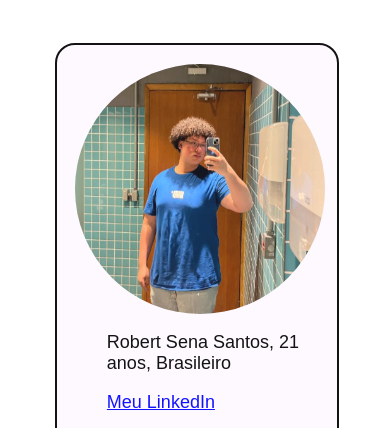
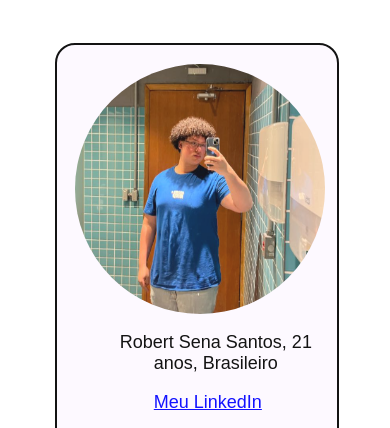
Before and after one commit to Robert-025/Pex-UniDrummond-5, a React app: page /About in a window 390 px wide. Shown: the part 352-780 px from the top of the page. Built offline with nearby package versions, Linux system fonts and the light colour scheme.

Commit message:
background da page sobre alterado

```diff
--- a/src/styles/App.css
+++ b/src/styles/App.css
@@ -385,6 +385,13 @@ label {
 
 @media (max-width: 999px) {
 
+  .main-home {
+    background-image: url("../img/Doc1.png");
+    background-position: center;
+    background-repeat: no-repeat;
+    background-size: 65rem;
+  }
+
   .content-cabecalho {
     height: auto;
     display: grid;
@@ -419,6 +426,7 @@ label {
     height: auto;
     padding: 1.2rem 0px 1.2rem 0px;
     display: grid;
-
+    justify-items: center;
+    text-align: center;
   }
 }
```
Also changed, not shown: src/img/Doc1.png (added), src/img/background-999-1.png (added), src/img/background-999-2.png (added), src/img/background-999-3.png (added).
